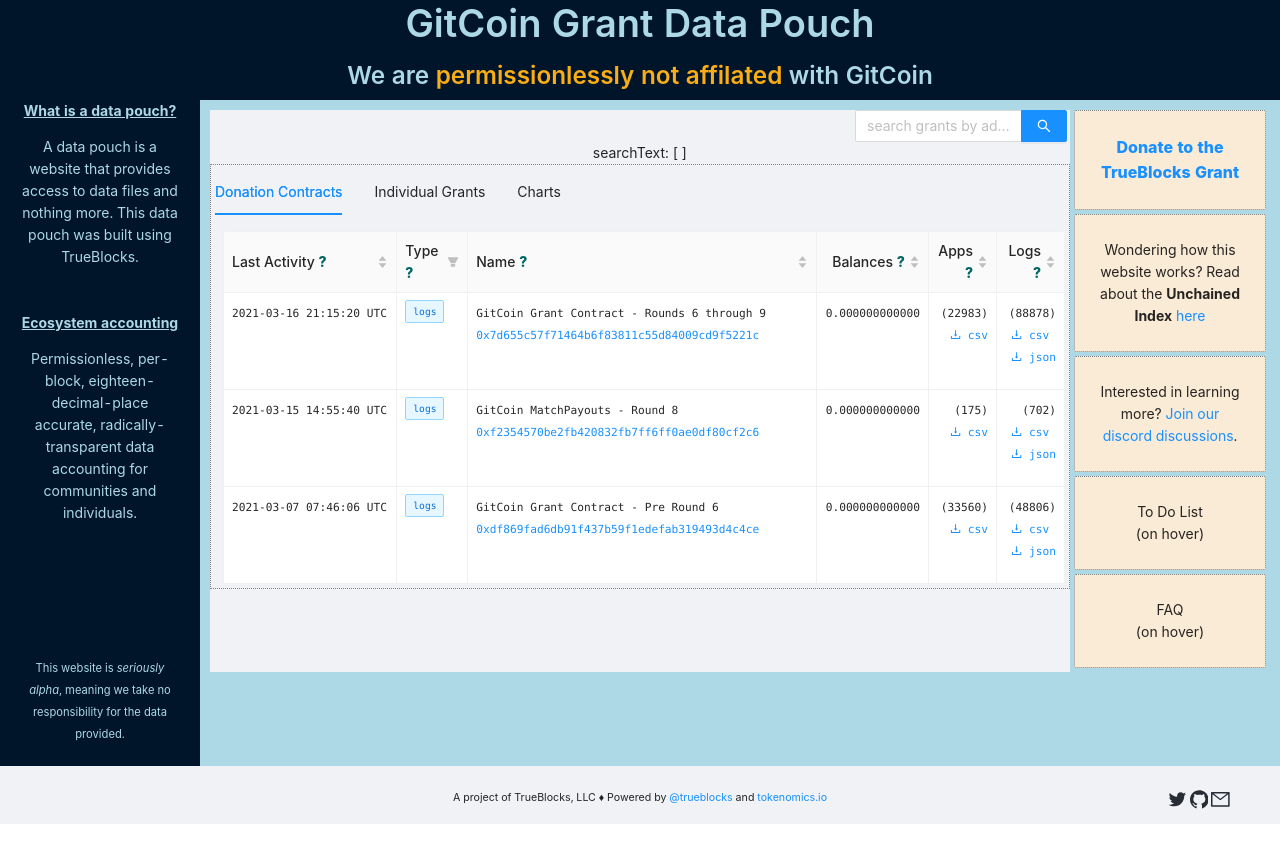
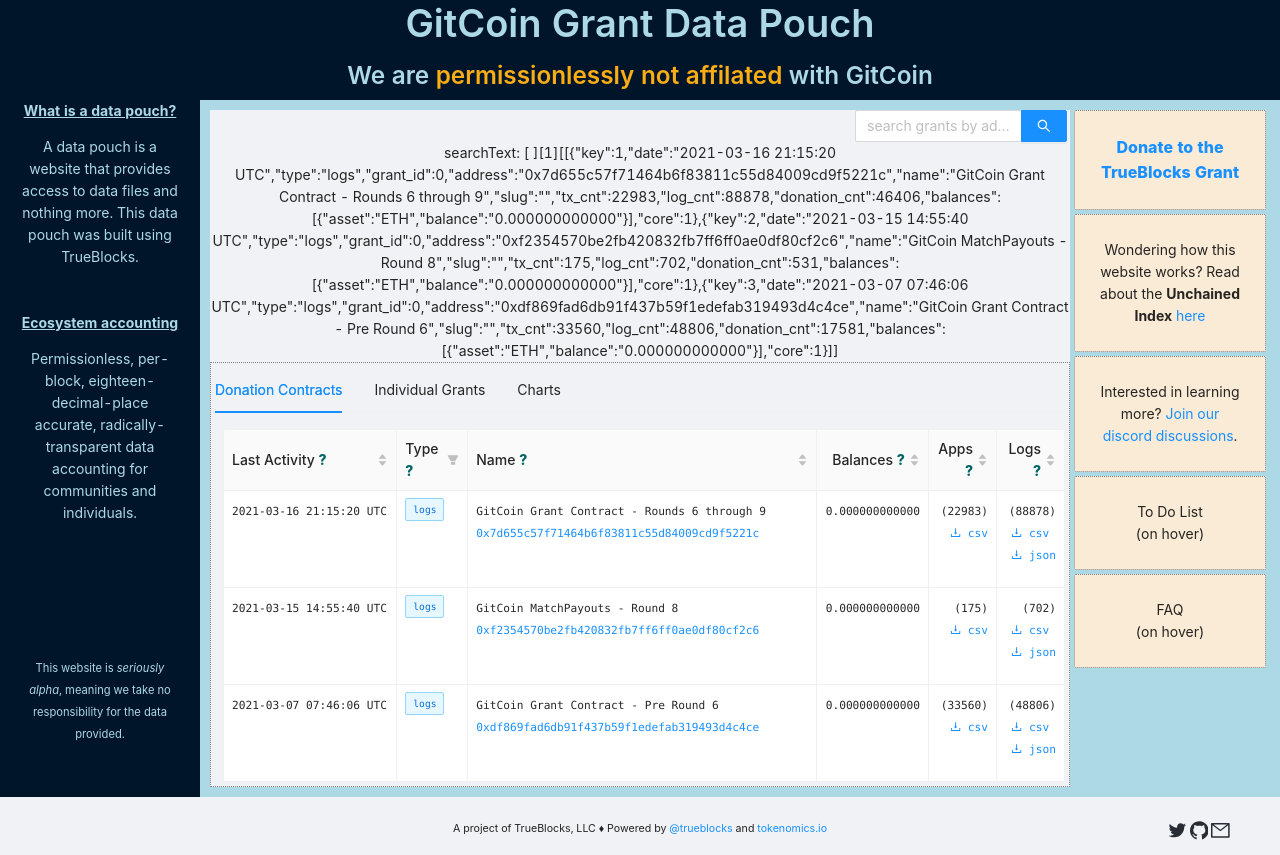
Before and after one commit to tjayrush/tokenomics.io, a React (Create React App) app: page / in a window 1280 px wide. Before the commit the page ends 824 px from the top, so only its background shows below. Built offline with nearby package versions, Linux system fonts and the light colour scheme.

Commit message:
Updating website

```diff
--- a/src/App.js
+++ b/src/App.js
@@ -1,4 +1,4 @@
-import React, {useState} from 'react';
+import React, {useEffect, useState} from 'react';
 import {Input, Typography, Layout, Tabs, Card} from 'antd';
 import {Table as AntTable, Popover} from 'antd';
 import {Affix} from 'antd';
@@ -197,16 +197,19 @@
 
 export const HomePage = () => {
   const [searchText, setSearchText] = useState('');
+  const [defKey, setDefKey] = useState(1);
 
   const onSearch = (value) => { setSearchText(value); console.log(value); };
 
   const contractData = grantsData.filter((item) => {
-    return item.core;
+    return item.core && (searchText === '' || item.name.includes(searchText));
   });
   const grantData = grantsData.filter((item) => {
-    return !item.core;
+    return !item.core && (searchText === '' || item.name.includes(searchText));
   })
-  var defKey = '1'; // contractData && contractData.length() ? '1' : '2';
+  useEffect(() => {
+    setDefKey(!!contractData && contractData !== [] ? '1' : '2');
+  }, [searchText, contractData]);
 
   return (
     <Content>
@@ -220,7 +223,7 @@
             enterButton>
           </Search>
       </div>
-      <div>searchText: [ {searchText} ]</div>
+      <div>searchText: [ {searchText} ][{defKey}][{JSON.stringify(contractData, 2, null)}]</div>
       <Tabs defaultActiveKey={defKey} onChange={callback} style={{border: '1px dotted gray', padding: '4px'}}>
         <TabPane tab='Donation Contracts' key='1' style={{paddingLeft: '8px'}}>
           <Table dataSource={contractData} columns={columns} />
```
